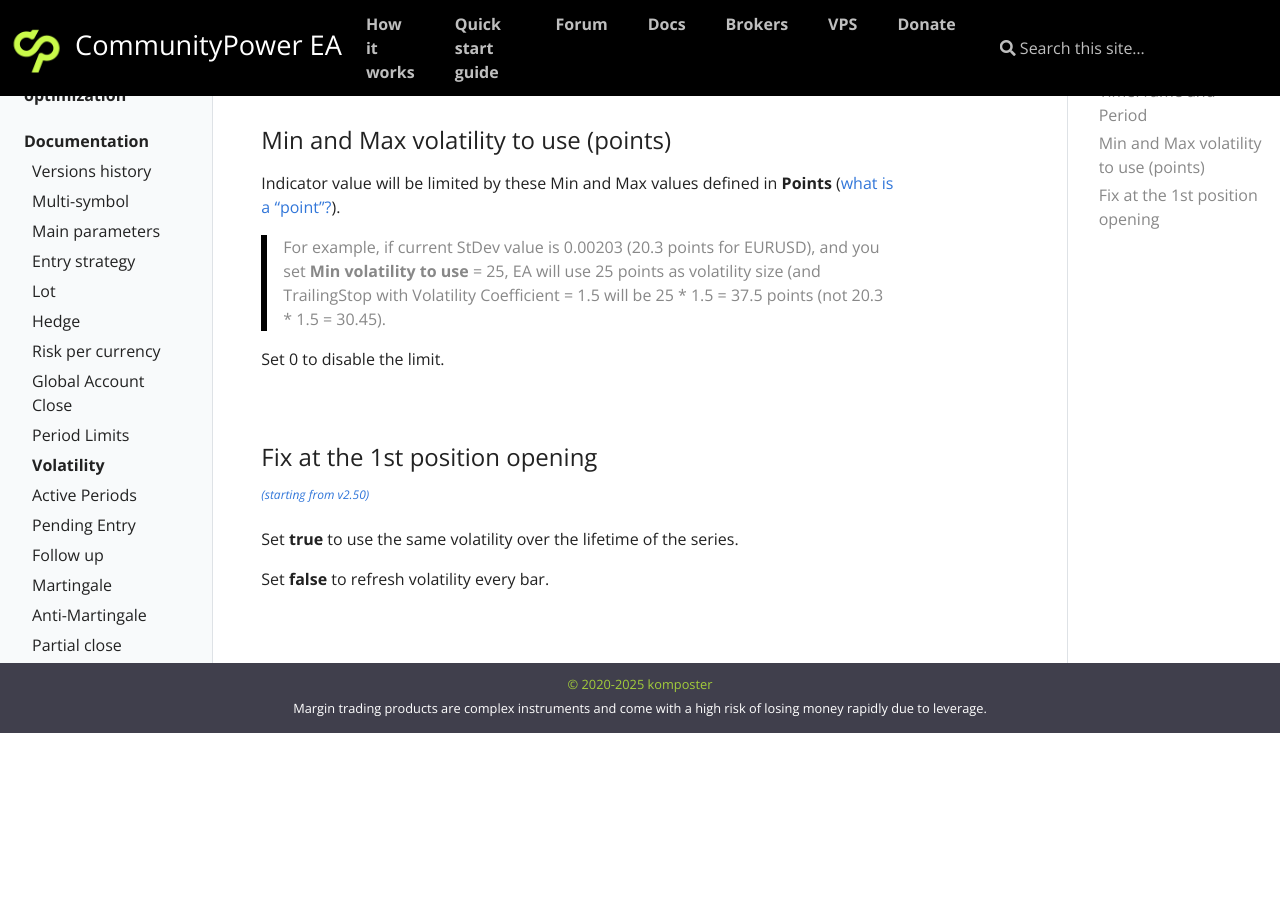
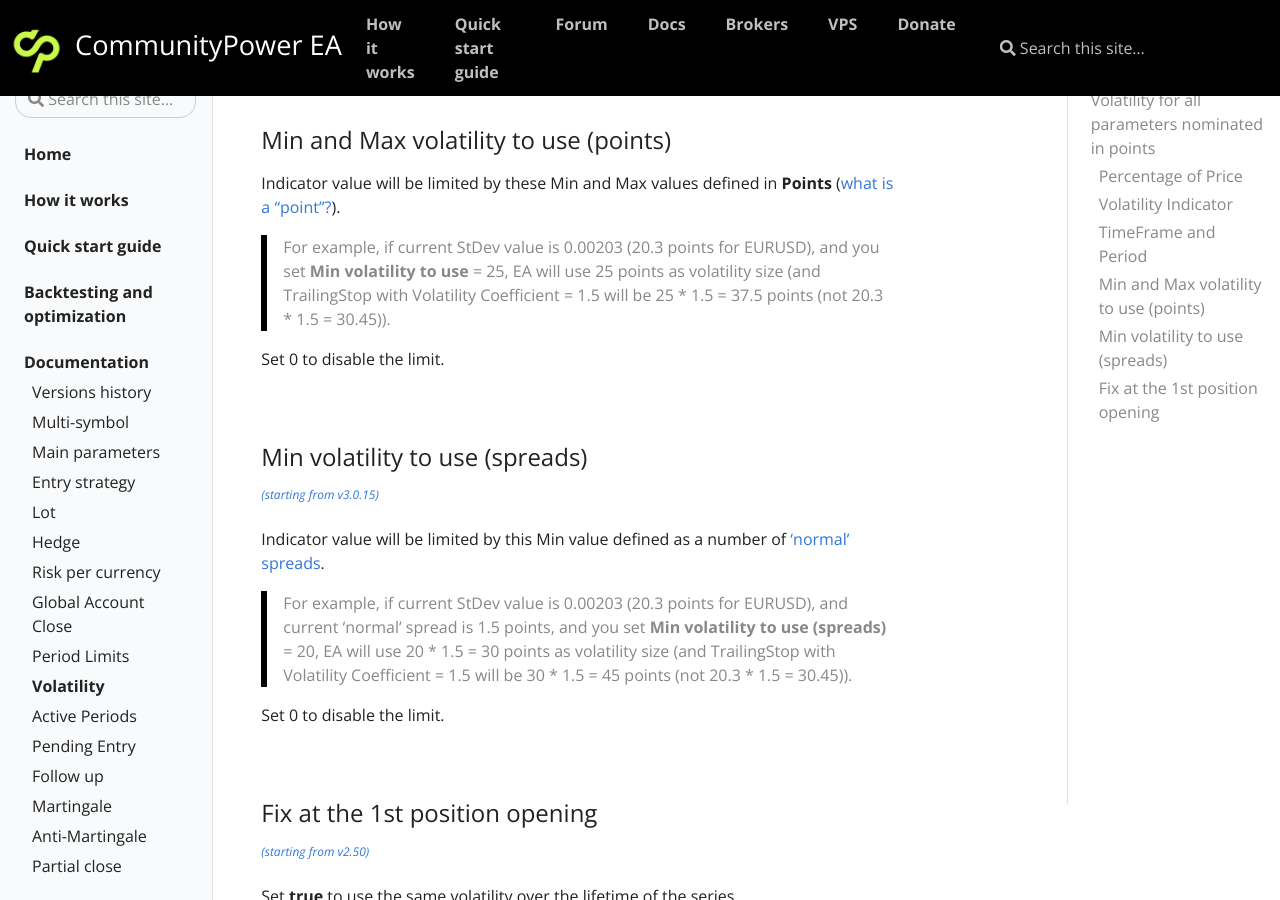
Before and after one commit to komposter/CommunityPowerEA.com, a Jekyll site: the page built from _docs/volatility.md, in a window 1280 px wide and 900 px high, scrolled down 1433 px. Built offline with Jekyll 4.4.1, drawn with Linux system fonts in a browser that asks for light colours; before the commit the page ends 2166 px from its top, so only the background shows below that.

Commit message:
Content change

```diff
--- a/_docs/volatility.md
+++ b/_docs/volatility.md
@@ -52,7 +52,18 @@ TimeFrame and Period of volatility indicator
 
 Indicator value will be limited by these Min and Max values defined in **Points** ([what is a "point"?](/docs/FAQ/what-is-a-point)).
 
-> For example, if current StDev value is 0.00203 (20.3 points for EURUSD), and you set **Min volatility to use** = 25, EA will use 25 points as volatility size (and TrailingStop with Volatility Coefficient = 1.5 will be 25 * 1.5 = 37.5 points (not 20.3 * 1.5 = 30.45).
+> For example, if current StDev value is 0.00203 (20.3 points for EURUSD), and you set **Min volatility to use** = 25, EA will use 25 points as volatility size (and TrailingStop with Volatility Coefficient = 1.5 will be 25 * 1.5 = 37.5 points (not 20.3 * 1.5 = 30.45)).
+
+Set 0 to disable the limit.
+
+<br />
+
+### Min volatility to use (spreads)
+<sup>[*(starting from v3.0.15)*](/docs/versions-history#20241116-20250105-301-3015)</sup>
+
+Indicator value will be limited by this Min value defined as a number of ['normal' spreads](/docs/signals-and-filters#m1-bars-to-calculate-normal-spread).
+
+> For example, if current StDev value is 0.00203 (20.3 points for EURUSD), and current 'normal' spread is 1.5 points, and you set **Min volatility to use (spreads)** = 20, EA will use 20 * 1.5 = 30 points as volatility size (and TrailingStop with Volatility Coefficient = 1.5 will be 30 * 1.5 = 45 points (not 20.3 * 1.5 = 30.45)).
 
 Set 0 to disable the limit.
 
```
Also changed, not shown: _docs/backtesting-and-optimization.md (+2 -2 lines), _docs/signals-and-filters.md (+5 -1 lines), _docs/versions-history.md (+2 -2 lines).
